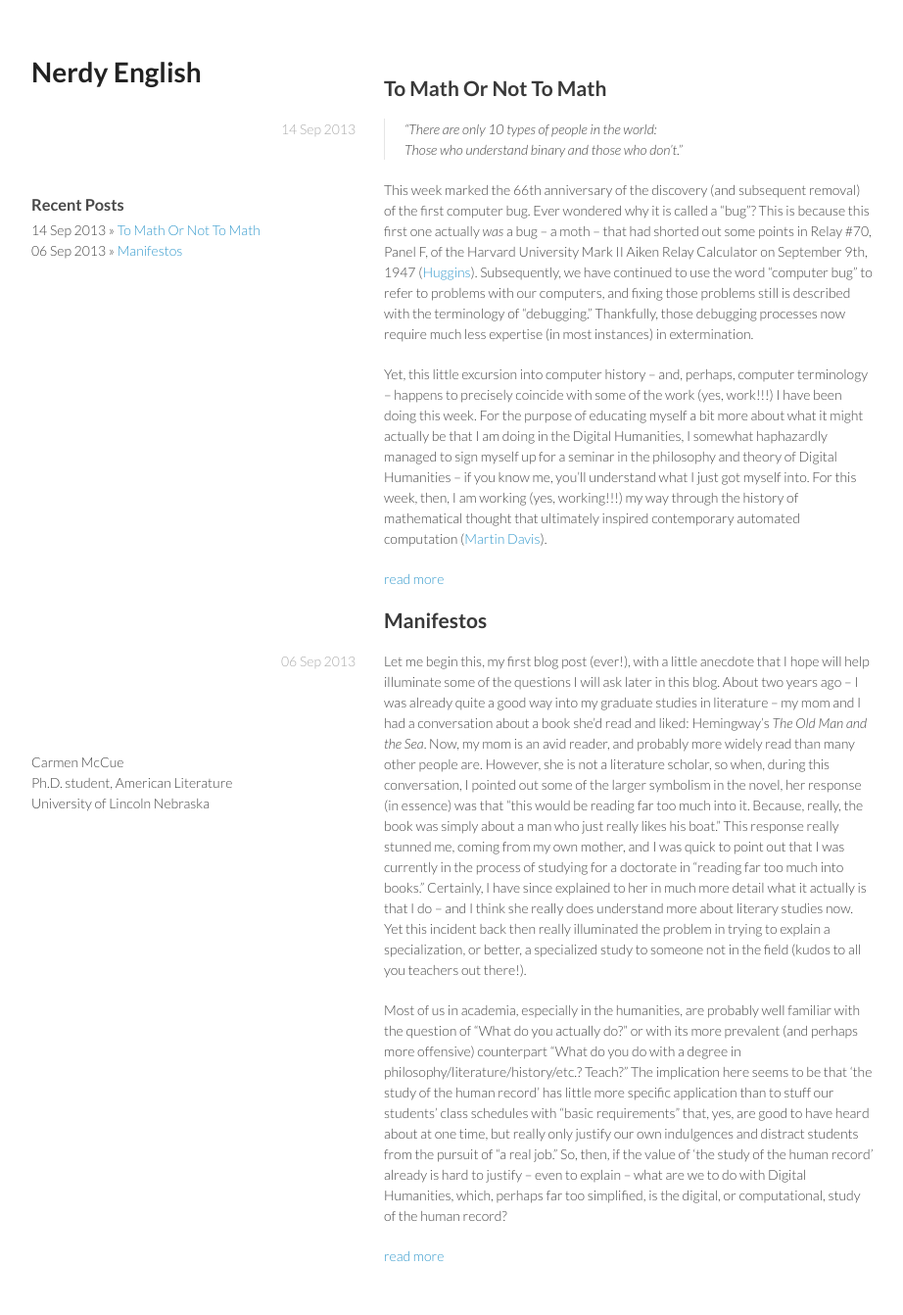
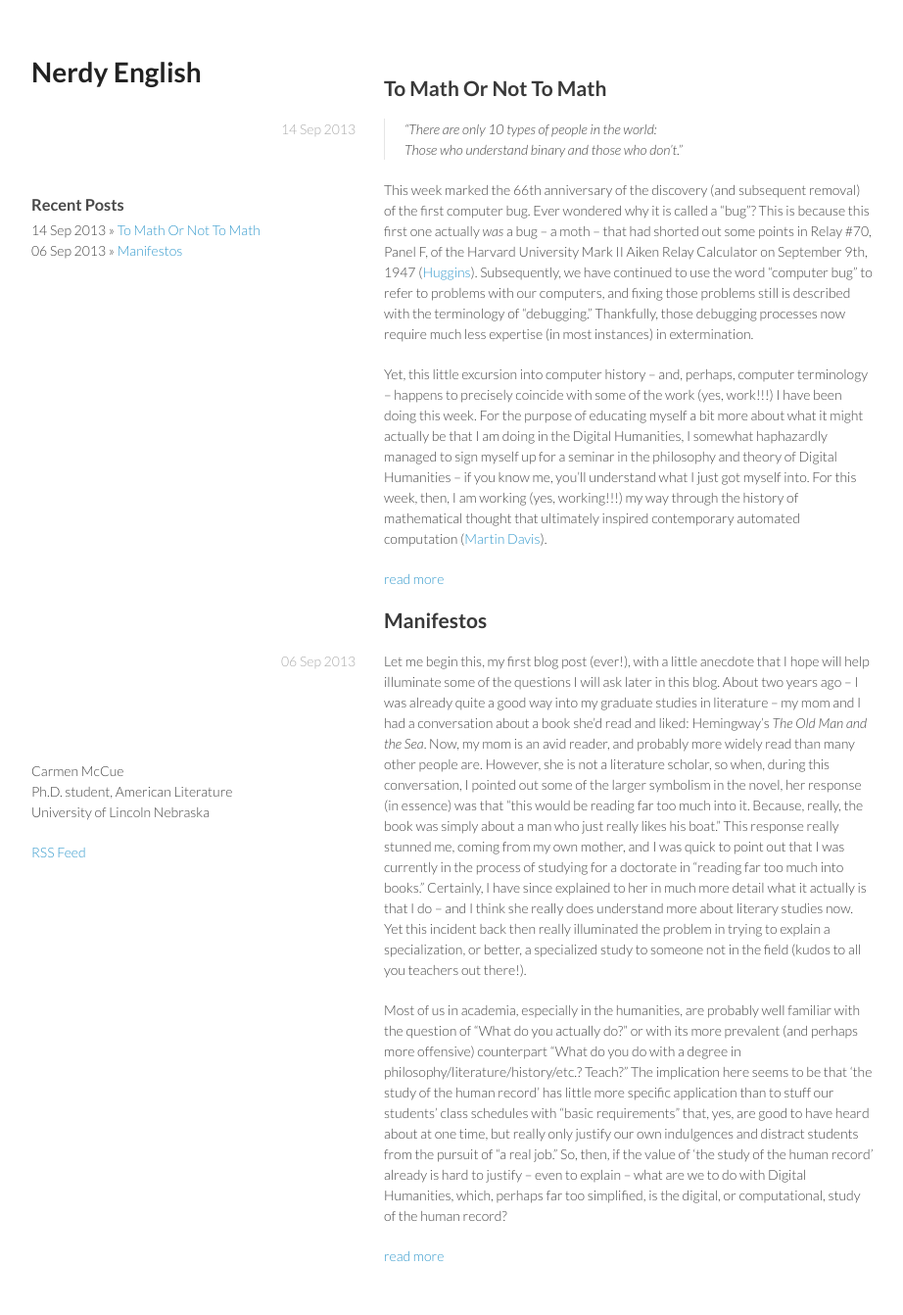
Before and after one commit to CarmenMcCue/NerdyEnglish, a Jekyll site: the page built from index.html, in a window 1280 px wide. Shown: the whole page at 98% size, without its empty margins (178-1100 px from the left). Built offline with Jekyll 4.4.1, drawn with Linux system fonts in a browser that asks for light colours; Markdown is read by kramdown in place of the engine named in the settings; comment, search, counter and statistics services are not loaded.

Commit message:
Added RSS feed link to main page.

```diff
--- a/_layouts/default.html
+++ b/_layouts/default.html
@@ -56,6 +56,9 @@
                   Ph.D. student, American Literature<br />
                   University of Lincoln Nebraska
                 </p>
+                <p>
+                  <a href="/feed.xml">RSS Feed</a>
+                </p>
               </div>
               <!--div class="contact">
                 <p>
--- a/css/styles.css
+++ b/css/styles.css
@@ -242,7 +242,7 @@ span.post-date {
   width:270px;
   float:left;
   position:fixed;
-  bottom:50px;
+  bottom:0px;
 }
 
 @media print, screen and (max-width: 960px) {
```
